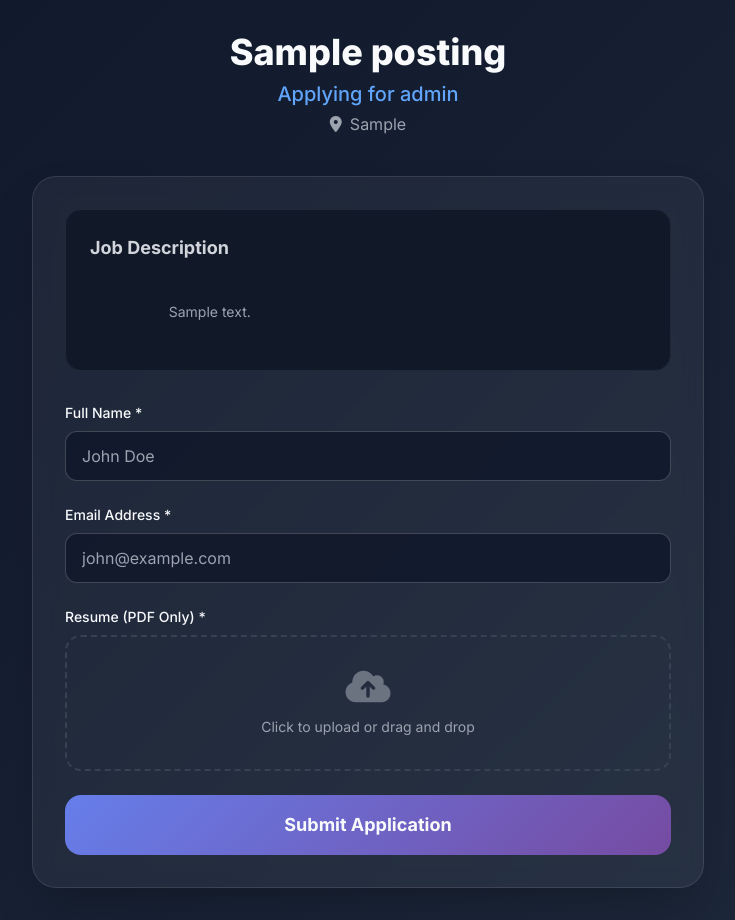
After one commit to mridulchdry17/HireFast, a Flask app: page /apply/1 in a window 1280 px wide. The commit adds this page. Shown: the whole page, without its empty margins (272-1007 px from the left). Run offline with Flask 3, Linux system fonts and the light colour scheme; tables that the repository leaves empty hold one stand-in row (values such as "Sample post").

Commit message:
Application Portal

```diff
--- /dev/null
+++ b/app/repositories/job_repository.py
@@ -0,0 +1,25 @@
+from app.models.db_models import db, JobPosting, Application
+from typing import Optional, List
+
+class JobRepository:
+    """Repository for direct Job and Application database operations."""
+
+    @staticmethod
+    def save_job(job: JobPosting) -> JobPosting:
+        db.session.add(job)
+        db.session.commit()
+        return job
+
+    @staticmethod
+    def find_job_by_id(job_id: str) -> Optional[JobPosting]:
+        return JobPosting.query.get(job_id)
+
+    @staticmethod
+    def save_application(application: Application) -> Application:
+        db.session.add(application)
+        db.session.commit()
+        return application
+
+    @staticmethod
+    def get_all_applications() -> List[Application]:
+        return Application.query.order_by(Application.created_at.desc()).all()
--- a/app/routes/__init__.py
+++ b/app/routes/__init__.py
@@ -5,5 +5,6 @@ from .auth import auth_bp
 from .hiring import hiring_bp
 from .calendar import calendar_bp
 from .ai_interview import ai_interview_bp
+from .candidate_portal import candidate_portal_bp
 
-__all__ = ['auth_bp', 'hiring_bp', 'calendar_bp', 'ai_interview_bp']
+__all__ = ['auth_bp', 'hiring_bp', 'calendar_bp', 'ai_interview_bp', 'candidate_portal_bp']
--- /dev/null
+++ b/app/routes/candidate_portal.py
@@ -0,0 +1,77 @@
+from flask import Blueprint, render_template, request, jsonify, current_app
+from app.services.job_service import JobService
+from app.services.resume_parser_service import ResumeParserService
+import os
+import uuid
+from werkzeug.utils import secure_filename
+
+candidate_portal_bp = Blueprint('candidate_portal', __name__)
+
+@candidate_portal_bp.route('/apply/<job_id>', methods=['GET'])
+def application_page(job_id):
+    """Display the application form for a specific job."""
+    job = JobService.get_job_by_id(job_id)
+    if not job:
+        return "Job not found", 404
+    return render_template('apply.html', job=job)
+
+@candidate_portal_bp.route('/apply/<job_id>', methods=['POST'])
+def submit_application(job_id):
+    """Handle job application submission."""
+    job = JobService.get_job_by_id(job_id)
+    if not job:
+        return jsonify({'error': 'Job not found'}), 404
+
+    try:
+        # Get form data
+        name = request.form.get('name')
+        email = request.form.get('email')
+
+        if not name or not email or 'resume' not in request.files:
+            return jsonify({'error': 'Name, email, and resume are required'}), 400
+
+        resume_file = request.files['resume']
+        if not resume_file or resume_file.filename == '':
+            return jsonify({'error': 'No resume file selected'}), 400
+
+        # Save resume locally
+        filename = secure_filename(f"{uuid.uuid4().hex[:8]}_{resume_file.filename}")
+        resume_path = os.path.join(current_app.config['UPLOAD_FOLDER'], filename)
+        resume_file.save(resume_path)
+
+        # Parse resume and score
+        resume_parser = ResumeParserService()
+        try:
+            with open(resume_path, 'rb') as f:
+                pdf_bytes = f.read()
+            resume_text = resume_parser.extract_text_from_pdf_bytes(pdf_bytes)
+
+            # Use AI Service for similarity scoring (basic implementation)
+            from app.services.ai_service import AIService
+            ai_service = AIService()
+
+            # Simple scoring - we can refine this later
+            # For now, let's just store the application
+            score = 0.0 # Default
+        except Exception as e:
+            print(f"Scoring error: {e}")
+            score = 0.0
+
+        # Save application using JobService (Clean Architecture)
+        new_app = JobService.create_application(
+            job_id=job.id,
+            name=name,
+            email=email,
+            resume_path=filename,
+            resume_text=resume_text if 'resume_text' in locals() else ""
+        )
+
+        return jsonify({
+            'success': True,
+            'message': 'Application submitted successfully!',
+            'application_id': new_app.id
+        })
+
+    except Exception as e:
+        print(f"Submission error: {e}")
+        return jsonify({'error': f'Failed to submit application: {str(e)}'}), 500
--- a/requirements.txt
+++ b/requirements.txt
@@ -10,6 +10,7 @@ google-auth-httplib2
 google-api-python-client
 requests
 scikit-learn
+flask-sqlalchemy
 PyPDF2
 groq
 sounddevice
--- /dev/null
+++ b/templates/apply.html
@@ -0,0 +1,137 @@
+<!DOCTYPE html>
+<html lang="en">
+
+<head>
+    <meta charset="UTF-8">
+    <meta name="viewport" content="width=device-width, initial-scale=1.0">
+    <title>Apply for {{ job.role }} - HireFast</title>
+    <link href="https://cdn.jsdelivr.net/npm/tailwindcss@2.2.19/dist/tailwind.min.css" rel="stylesheet">
+    <link rel="stylesheet" href="https://cdnjs.cloudflare.com/ajax/libs/font-awesome/6.0.0-beta3/css/all.min.css">
+    <style>
+        @import url('https://fonts.googleapis.com/css2?family=Inter:wght@300;400;500;600;700;800&display=swap');
+
+        body {
+            font-family: 'Inter', sans-serif;
+            background: linear-gradient(135deg, #0f172a 0%, #1e293b 100%);
+            color: #f8fafc;
+            min-height: 100vh;
+        }
+
+        .glass {
+            background: rgba(255, 255, 255, 0.05);
+            backdrop-filter: blur(10px);
+            border: 1px solid rgba(255, 255, 255, 0.1);
+        }
+
+        .form-input {
+            background: rgba(15, 23, 42, 0.8);
+            border: 1px solid rgba(255, 255, 255, 0.2);
+            border-radius: 0.75rem;
+            padding: 0.75rem 1rem;
+            color: #f8fafc;
+        }
+
+        .btn-primary {
+            background: linear-gradient(135deg, #667eea 0%, #764ba2 100%);
+            transition: all 0.3s ease;
+        }
+
+        .btn-primary:hover {
+            transform: translateY(-2px);
+            box-shadow: 0 10px 25px rgba(102, 126, 234, 0.4);
+        }
+    </style>
+</head>
+
+<body class="p-4 md:p-8 flex items-center justify-center">
+    <div class="max-w-2xl w-full">
+        <div class="text-center mb-10">
+            <h1 class="text-4xl font-extrabold mb-2">{{ job.company_name or 'HireFast Partner' }}</h1>
+            <p class="text-blue-400 text-xl font-medium">Applying for {{ job.role }}</p>
+            {% if job.location %}
+            <p class="text-gray-400 mt-1"><i class="fas fa-map-marker-alt mr-2"></i>{{ job.location }}</p>
+            {% endif %}
+        </div>
+
+        <div class="glass rounded-3xl p-8 shadow-2xl">
+            <div class="mb-8 p-6 bg-gray-900 rounded-2xl border border-gray-800">
+                <h2 class="text-lg font-bold mb-4 text-gray-300">Job Description</h2>
+                <div class="text-gray-400 text-sm whitespace-pre-wrap leading-relaxed">
+                    {{ job.job_description }}
+                </div>
+            </div>
+
+            <form id="applyForm" class="space-y-6">
+                <div>
+                    <label class="block text-sm font-medium mb-2">Full Name *</label>
+                    <input type="text" id="name" name="name" class="form-input w-full" placeholder="John Doe" required>
+                </div>
+                <div>
+                    <label class="block text-sm font-medium mb-2">Email Address *</label>
+                    <input type="email" id="email" name="email" class="form-input w-full" placeholder="john@example.com"
+                        required>
+                </div>
+                <div>
+                    <label class="block text-sm font-medium mb-2">Resume (PDF Only) *</label>
+                    <div class="border-2 border-dashed border-gray-700 rounded-2xl p-8 text-center hover:border-blue-500 transition-colors cursor-pointer"
+                        onclick="document.getElementById('resume').click()">
+                        <i class="fas fa-cloud-upload-alt text-4xl mb-3 text-gray-500"></i>
+                        <p id="fileName" class="text-sm text-gray-400">Click to upload or drag and drop</p>
+                        <input type="file" id="resume" name="resume" class="hidden" accept=".pdf" required
+                            onchange="updateFileName(this)">
+                    </div>
+                </div>
+                <button type="submit" id="submitBtn" class="btn-primary w-full py-4 rounded-2xl font-bold text-lg">
+                    Submit Application
+                </button>
+            </form>
+            <div id="status" class="mt-6 hidden text-center p-4 rounded-xl"></div>
+        </div>
+    </div>
+
+    <script>
+        function updateFileName(input) {
+            const fileName = input.files[0] ? input.files[0].name : 'Click to upload or drag and drop';
+            document.getElementById('fileName').innerText = fileName;
+        }
+
+        document.getElementById('applyForm').addEventListener('submit', async (e) => {
+            e.preventDefault();
+            const submitBtn = document.getElementById('submitBtn');
+            const status = document.getElementById('status');
+
+            submitBtn.disabled = true;
+            submitBtn.innerHTML = '<i class="fas fa-spinner fa-spin mr-2"></i>Submitting...';
+
+            const formData = new FormData(e.target);
+
+            try {
+                const response = await fetch(window.location.pathname, {
+                    method: 'POST',
+                    body: formData
+                });
+                const data = await response.json();
+
+                status.classList.remove('hidden');
+                if (data.success) {
+                    status.className = 'mt-6 text-center p-4 rounded-xl bg-green-900 bg-opacity-20 text-green-400 border border-green-800';
+                    status.innerText = 'Success! Your application has been submitted.';
+                    e.target.reset();
+                    document.getElementById('fileName').innerText = 'Click to upload or drag and drop';
+                } else {
+                    status.className = 'mt-6 text-center p-4 rounded-xl bg-red-900 bg-opacity-20 text-red-400 border border-red-800';
+                    status.innerText = 'Error: ' + (data.error || 'Failed to submit');
+                }
+            } catch (err) {
+                status.classList.remove('hidden');
+                status.className = 'mt-6 text-center p-4 rounded-xl bg-red-900 bg-opacity-20 text-red-400 border border-red-800';
+                status.innerText = 'Error: Connection failed';
+            } finally {
+                submitBtn.disabled = false;
+                submitBtn.innerHTML = 'Submit Application';
+            }
+        });
+    </script>
+</body>
+
+</html>
```
Also changed, not shown: app/__init__.py (+12 -1 lines), app/config.py (+10 -0 lines), app/models/db_models.py (added, +31 -0 lines), app/routes/hiring.py (+47 -4 lines), app/services/ai_service.py (+49 -0 lines), app/services/job_service.py (added, +74 -0 lines), app/services/linkedin_service.py (+8 -3 lines), templates/job-posting.html (+32 -31 lines), hirefast.db (added).
